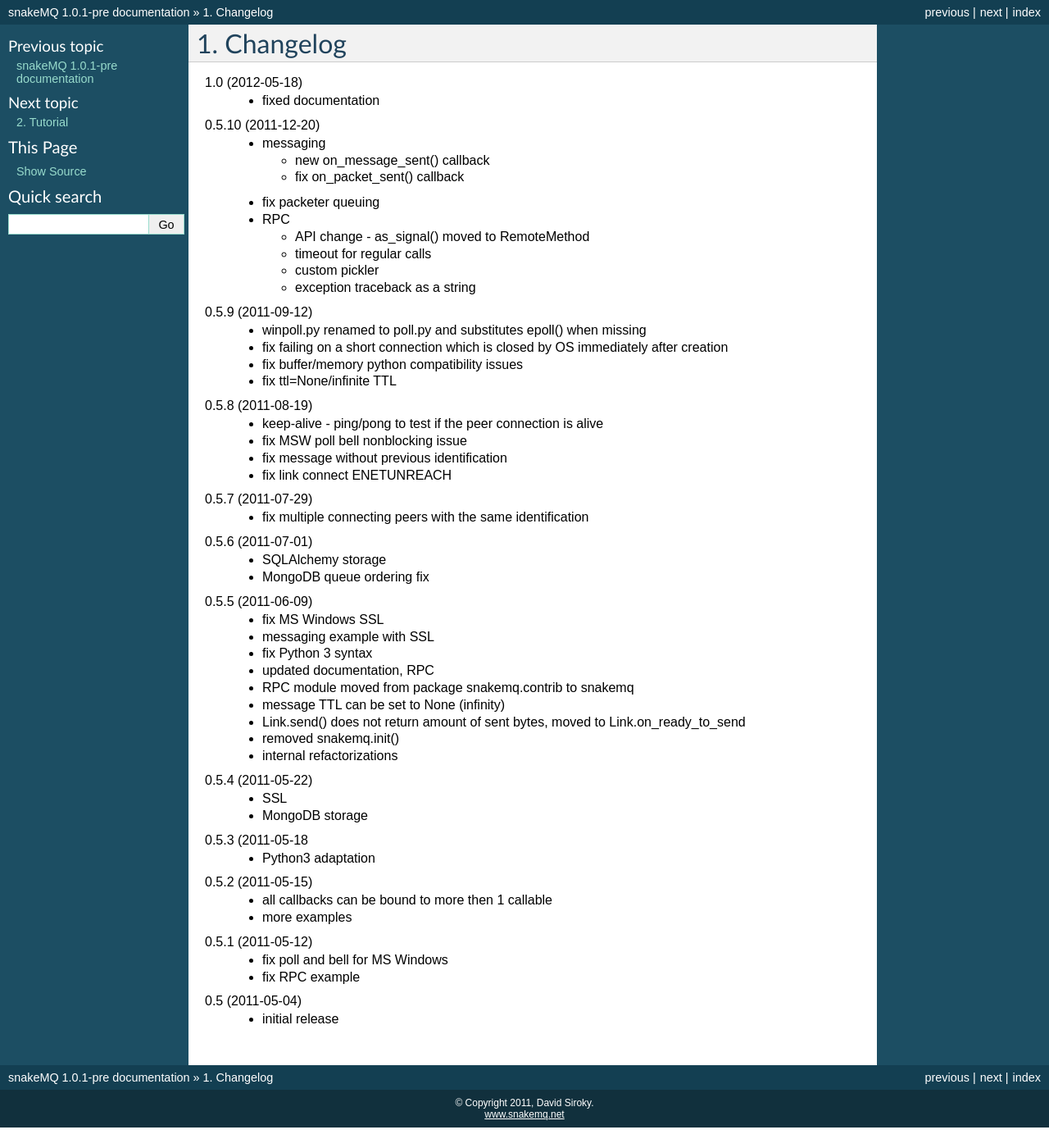
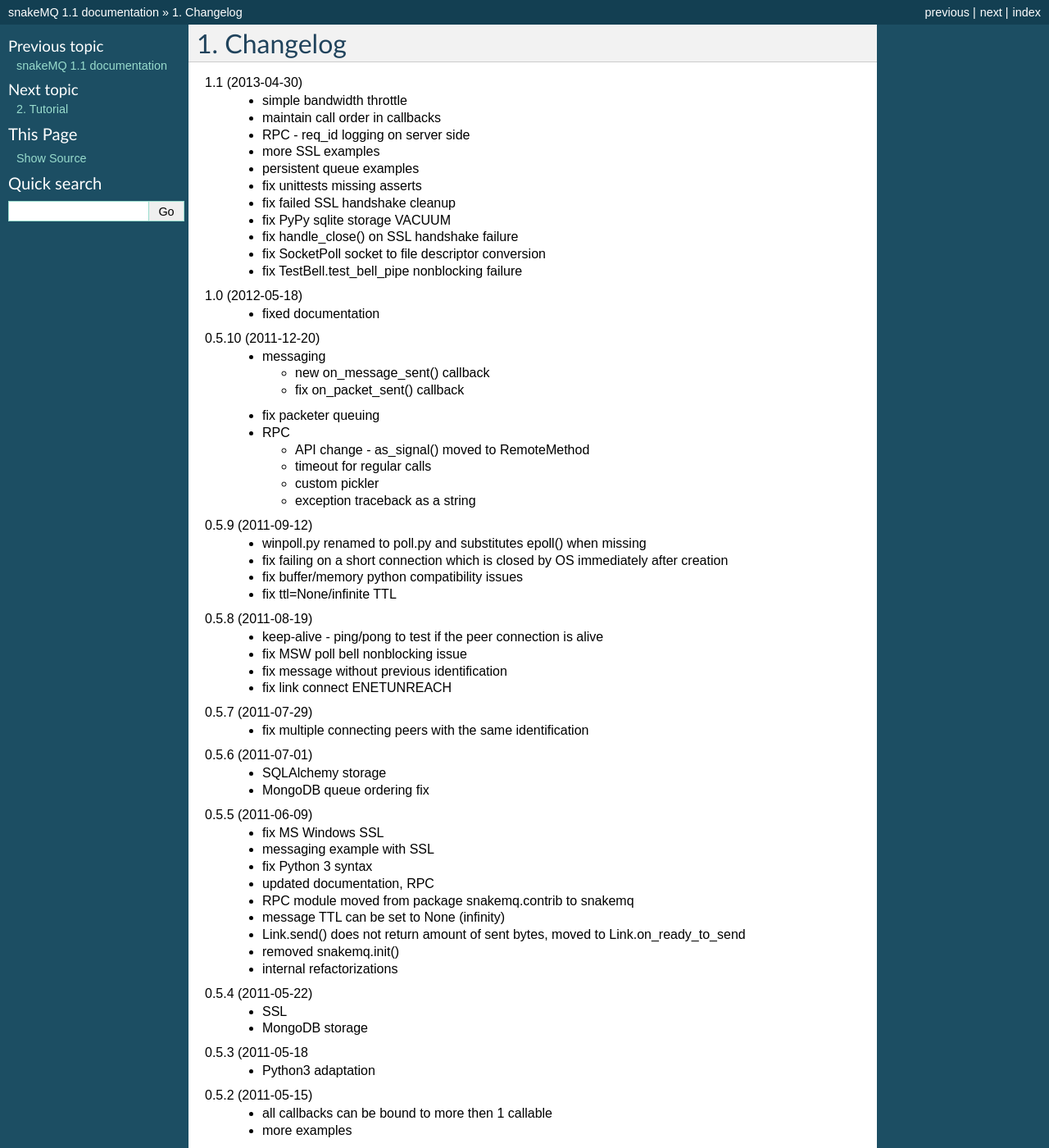
Before and after one commit to dsiroky/snakemq, a Sphinx documentation site: the page built from doc/sphinx/source/changelog.rst, in a window 1280 px wide and 1400 px high. Shown: the whole window at 82% size. Built offline with Sphinx 7.4.7, drawn with Linux system fonts in a browser that asks for light colours; some of the changed text lies outside the part shown.

Commit message:
changelog v1.1

```diff
--- a/doc/sphinx/source/changelog.rst
+++ b/doc/sphinx/source/changelog.rst
@@ -1,5 +1,18 @@
 Changelog
 =========
+1.1 (2013-04-30)
+  * simple bandwidth throttle
+  * maintain call order in callbacks
+  * RPC - req_id logging on server side
+  * more SSL examples
+  * persistent queue examples
+  * fix unittests missing asserts
+  * fix failed SSL handshake cleanup
+  * fix PyPy sqlite storage VACUUM
+  * fix handle_close() on SSL handshake failure
+  * fix SocketPoll socket to file descriptor conversion
+  * fix TestBell.test_bell_pipe nonblocking failure
+
 1.0 (2012-05-18)
   * fixed documentation
 
--- a/snakemq/version.py
+++ b/snakemq/version.py
@@ -5,5 +5,5 @@
           U{http://www.opensource.org/licenses/mit-license.php})
 """
 
-VERSION = "1.0.1-pre"
+VERSION = "1.1"
 PROTOCOL_VERSION = 1
```
